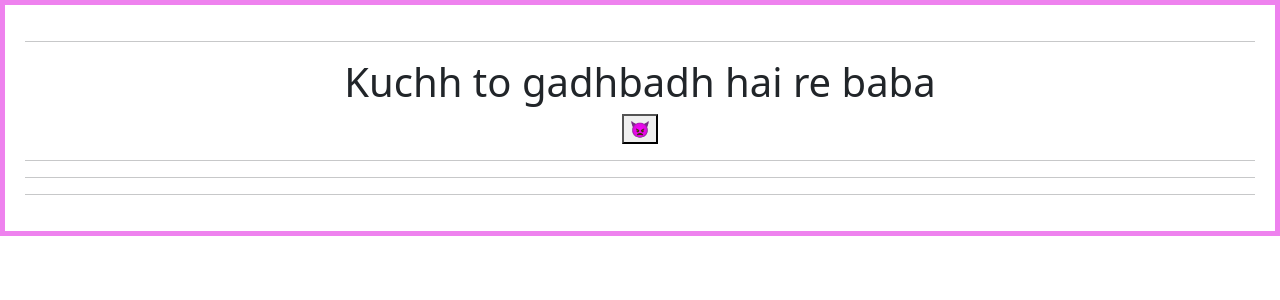
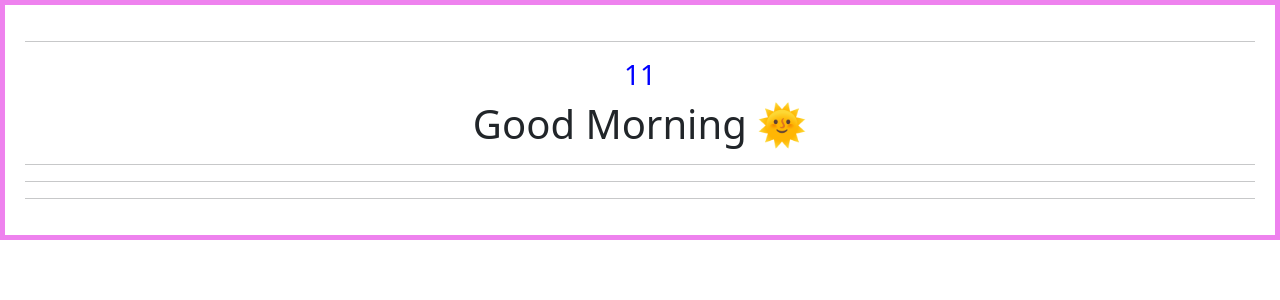
Before and after one commit to Nadeem35/react-playzone, a React (Vite) app: page / in a window 1280 px wide. Shown: the top 300 px of the page. Built offline with nearby package versions, Linux system fonts and the light colour scheme.

Commit message:
update code using useState hook

```diff
--- a/src/Components/1.ConditionRendering/Simple-1.jsx
+++ b/src/Components/1.ConditionRendering/Simple-1.jsx
@@ -1,6 +1,4 @@
 // ------------  🟢 Step 2: Simple if Condition (inside JSX)  ------------
-
-import { useState } from "react"
 
 // function Simple() {
 
@@ -28,25 +26,25 @@ import { useState } from "react"
 // export default Simple;
 
 //------------------
-function Simple() {
+// function Simple() {
 
-  const [value, setValue] = useState()
+//   const [value, setValue] = useState()
 
 
-  return (
-    <>
-      {
-        value ? <h1>Saab Changa Si </h1> : <h1>Kuchh to gadhbadh hai re baba</h1>
-      }
-      <button onClick={() => setValue(value => !value)}>{value ? "😂" : "👿"}</button>
-    </>
-  )
-}
-export default Simple
+//   return (
+//     <>
+//       {
+//         value ? <h1>Saab Changa Si </h1> : <h1>Kuchh to gadhbadh hai re baba</h1>
+//       }
+//       <button onClick={() => setValue(value => !value)}>{value ? "😂" : "👿"}</button>
+//     </>
+//   )
+// }
+// export default Simple
 
 // -----------------  🟢 Step 4: Toggle with Button  -------------------
 
-// import React, { useState } from "react";
+// import { useState } from "react";
 
 // function Simple() {
 //   const [show, setShow] = useState(true);
@@ -62,22 +60,22 @@ export default Simple
 
 // -----------------  🟡 Example 5: Greeting Based on Time   ---------------------
 
-// function Simple() {
-//   const HRS = new Date().getDate();
-//   // const HRS = new Date().getMilliseconds();
-//   // const HRS = new Date().getMonth();
-//   // const HRS = new Date().getUTCHours()
-//   const isMorning = HRS < 12;
+function Simple() {
+  const HRS = new Date().getDate();
+  // const HRS = new Date().getMilliseconds();
+  // const HRS = new Date().getMonth();
+  // const HRS = new Date().getUTCHours()
+  const isMorning = HRS < 12;
 
-//   return (
-//     <>
-//       <h3>{HRS}</h3>
-//       <h1>{isMorning ? "Good Morning 🌞" : "Good Evening 🌙"}</h1>
-//     </>
-//   );
-// }
+  return (
+    <>
+      <h3>{HRS}</h3>
+      <h1>{isMorning ? "Good Morning 🌞" : "Good Evening 🌙"}</h1>
+    </>
+  );
+}
 
-// export default Simple;
+export default Simple;
 
 // --------  🟡 Example 6: Age Check  ---------
 // import React from "react";
```
